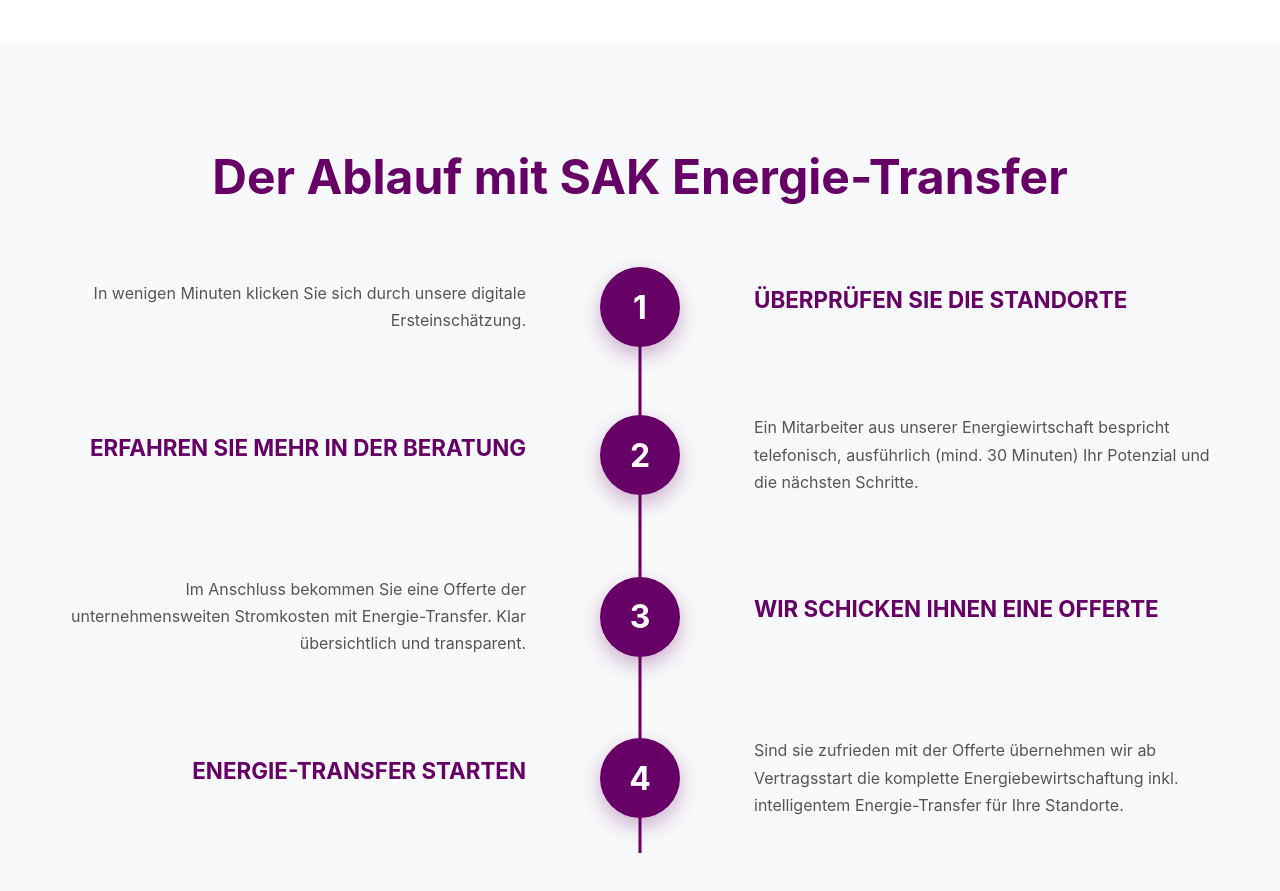
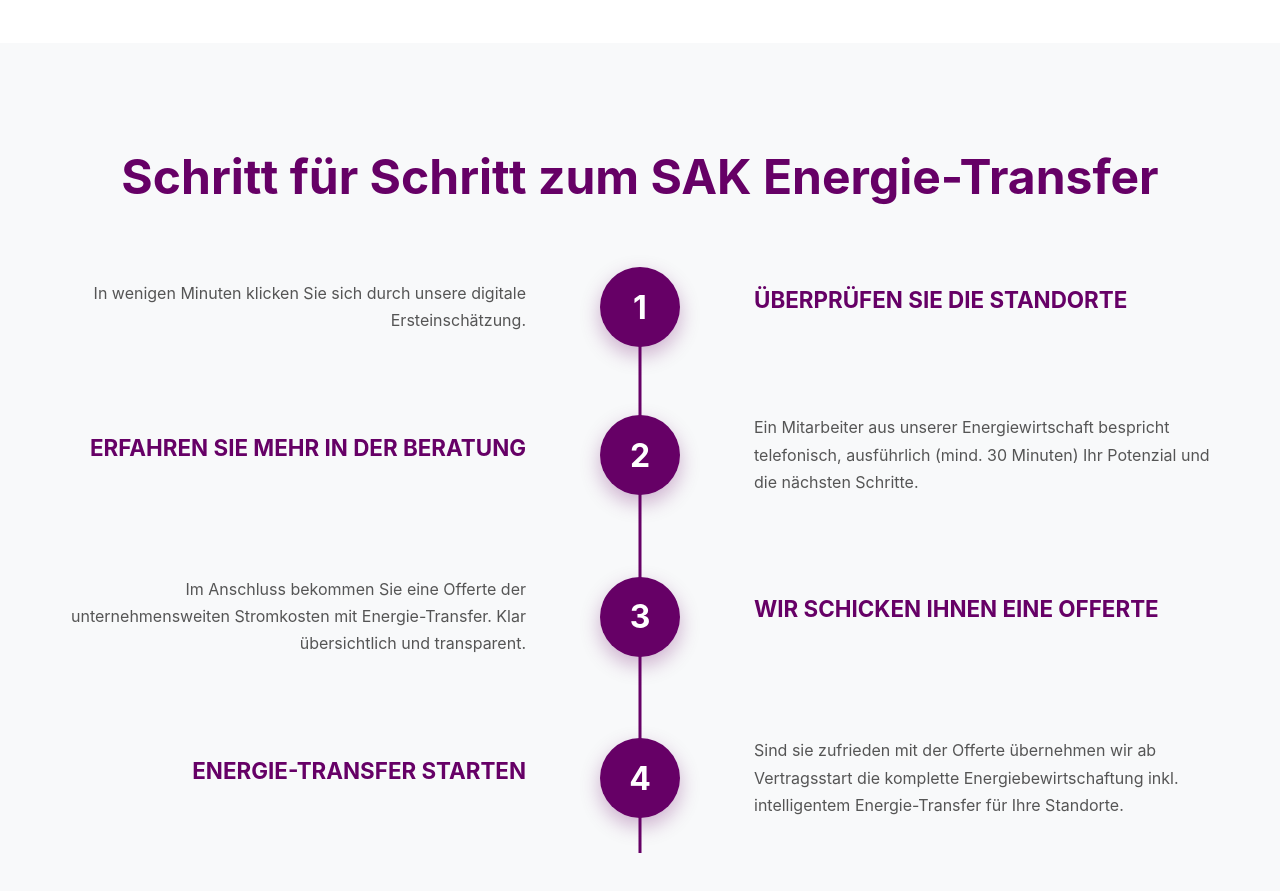
Before and after one commit to stempe4point0/EnergyTransfer3, a plain HTML site: page index.html in a window 1280 px wide. Shown: the part 2200-3091 px from the top of the page. Drawn offline with Linux system fonts and the light colour scheme.

Commit message:
Update index.html

```diff
--- a/index.html
+++ b/index.html
@@ -1018,7 +1018,7 @@
     </section>
 
     <section class="process animate-on-scroll">
-        <h2 class="section-title">Der Ablauf mit SAK Energie-Transfer</h2>
+        <h2 class="section-title">Schritt für Schritt zum SAK Energie-Transfer</h2>
         <div class="process-grid">
             <div class="process-step">
                 <div class="process-content-left">
```
